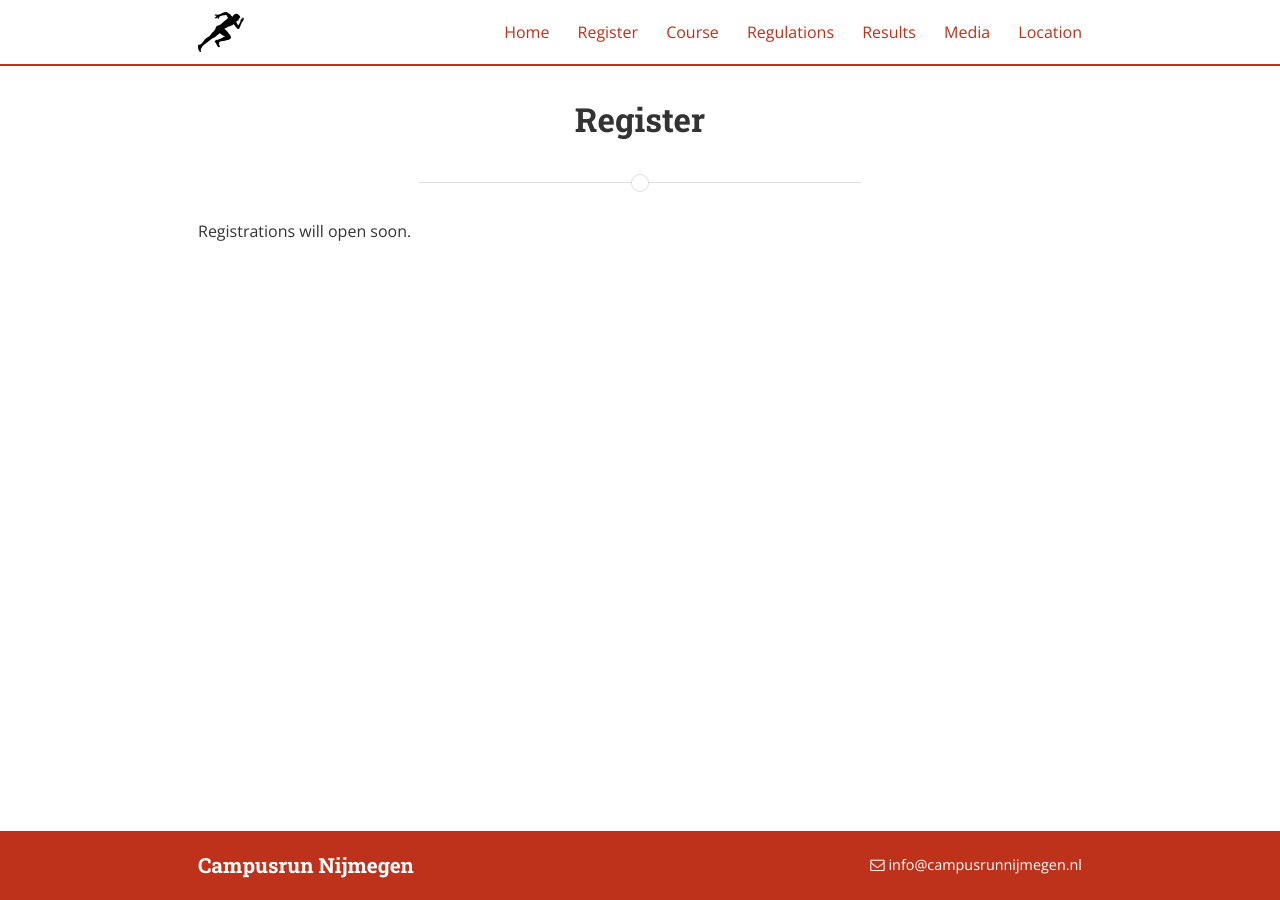
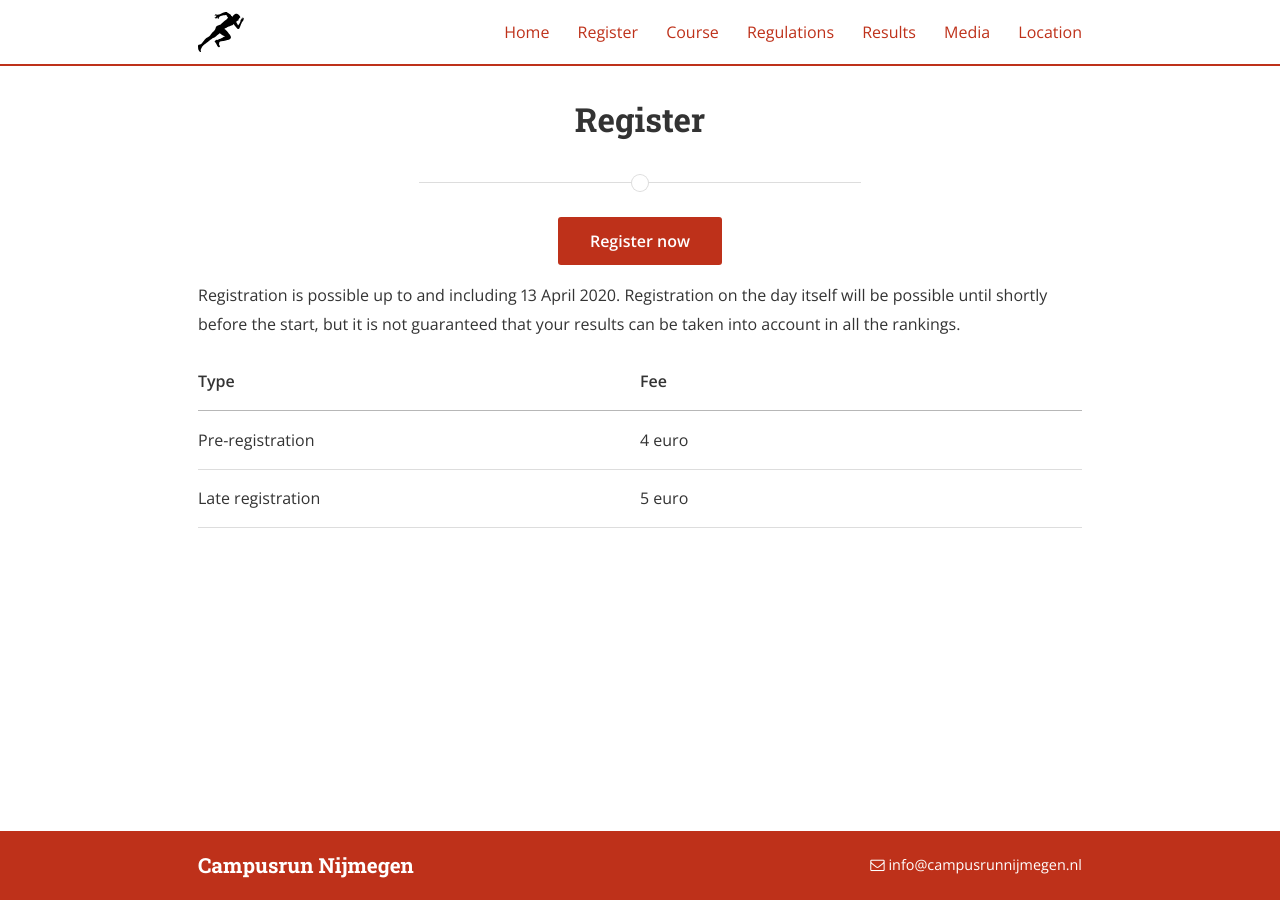
Before and after one commit to TimoMaarse/campusrun, a Jekyll site: the page built from register.md, in a window 1280 px wide. Built offline with Jekyll 4.4.1, drawn with Linux system fonts in a browser that asks for light colours; nearby versions of some CDN libraries.

Commit message:
Open registrations

```diff
--- a/register.md
+++ b/register.md
@@ -6,4 +6,12 @@ main_nav: true
 order: 2
 ---
 
-Registrations will open soon.
+<center><a href="https://inschrijven.nl/form/2020041518435-en"><button style="background-color: #be311a; border: none; color: white; padding: 16px 32px; text-align: center;
+text-decoration: none; display: inline-block; font-size: 16px; margin-bottom: 16px;">Register now</button></a></center>
+
+Registration is possible up to and including 13 April 2020. Registration on the day itself will be possible until shortly before the start, but it is not guaranteed that your results can be taken into account in all the rankings.
+
+| Type              | Fee    |
+| ----------------- | ------ |
+| Pre-registration  | 4 euro |
+| Late registration | 5 euro |
```
Also changed, not shown: index.md (+1 -1 lines), regulations.md (+1 -1 lines).
